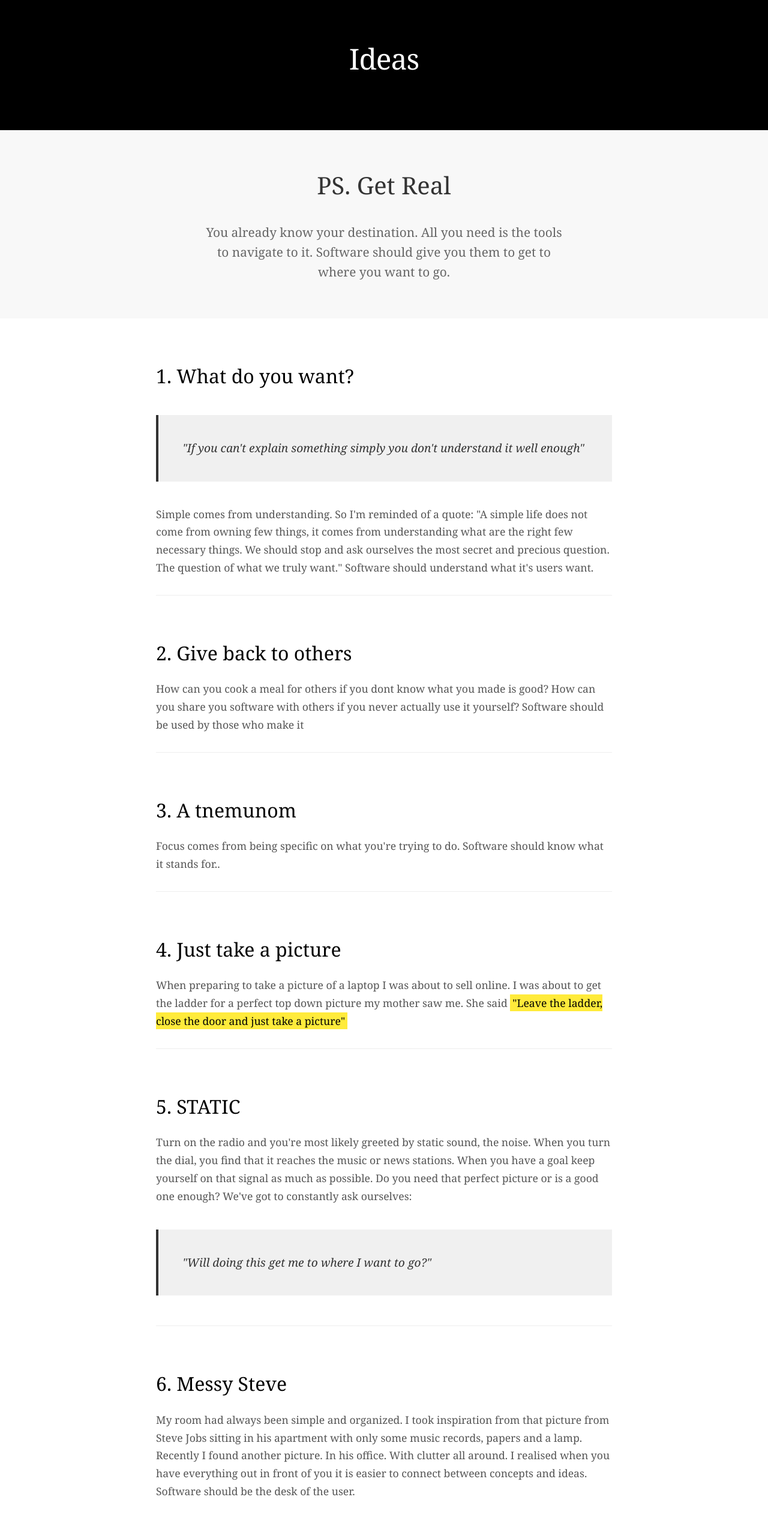
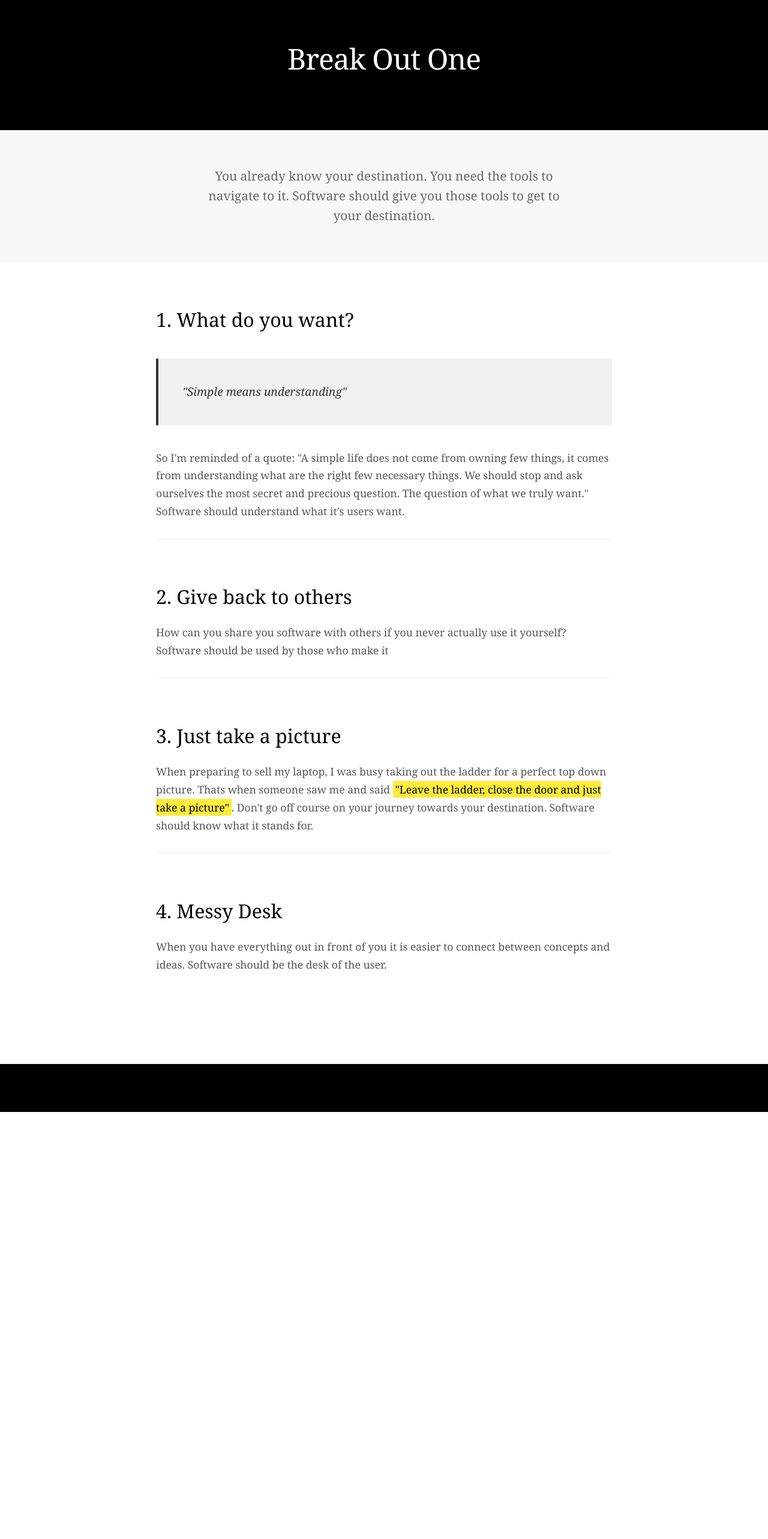
Before and after one commit to AlreadyArio/Outone, a Next.js app: page / in a window 1280 px wide. Shown: the top 2566 px of the page at 60% size. After the commit the page ends 1854 px from the top, so only its background shows below. Built offline with nearby package versions, Linux system fonts and the light colour scheme.

Commit message:
simpler ideas

```diff
--- a/src/app/page.js
+++ b/src/app/page.js
@@ -3,15 +3,14 @@ export default function Home() {
     <>
       <header className="header">
         <div className="container">
-          <h1>Ideas</h1>
+          <h1>Break Out One</h1>
           <p className="subtitle"></p>
         </div>
       </header>
 
       <section className="hero">
         <div className="container">
-          <h2>PS. Get Real</h2>
-          <p>You already know your destination. All you need is the tools to navigate to it. Software should give you them to get to where you want to go.</p>
+          <p>You already know your destination. You need the tools to navigate to it. Software should give you those tools to get to your destination.</p>
         </div>
       </section>
 
@@ -20,37 +19,24 @@ export default function Home() {
           <div className="principle">
             <h3>1. What do you want?</h3>
             <div className="quote">
-              &quot;If you can&apos;t explain something simply you don&apos;t understand it well enough&quot;
+              &quot;Simple means understanding&quot;
             </div>
-            <p>Simple comes from understanding. So I&apos;m reminded of a quote: &quot;A simple life does not come from owning few things, it comes from understanding what are the right few necessary things. We should stop and ask ourselves the most secret and precious question. The question of what we truly want.&quot; Software should understand what it&apos;s users want.</p>
+            <p>So I&apos;m reminded of a quote: &quot;A simple life does not come from owning few things, it comes from understanding what are the right few necessary things. We should stop and ask ourselves the most secret and precious question. The question of what we truly want.&quot; Software should understand what it&apos;s users want.</p>
           </div>
 
           <div className="principle">
             <h3>2. Give back to others</h3>
-            <p>How can you cook a meal for others if you dont know what you made is good? How can you share you software with others if you never actually use it yourself? Software should be used by those who make it</p>
+            <p>How can you share you software with others if you never actually use it yourself? Software should be used by those who make it</p>
           </div>
 
           <div className="principle">
-            <h3>3. A tnemunom</h3>
-            <p>Focus comes from being specific on what you&apos;re trying to do. Software should know what it stands for..</p>
+            <h3>3. Just take a picture</h3>
+            <p>When preparing to sell my laptop, I was busy taking out the ladder for a perfect top down picture. Thats when someone saw me and said <span className="highlight">&quot;Leave the ladder, close the door and just take a picture&quot;</span>. Don't go off course on your journey towards your destination. Software should know what it stands for.</p>
           </div>
 
           <div className="principle">
-            <h3>4. Just take a picture</h3>
-            <p>When preparing to take a picture of a laptop I was about to sell online. I was about to get the ladder for a perfect top down picture my mother saw me. She said <span className="highlight">&quot;Leave the ladder, close the door and just take a picture&quot;</span></p>
-          </div>
-
-          <div className="principle">
-            <h3>5. STATIC</h3>
-            <p>Turn on the radio and you&apos;re most likely greeted by static sound, the noise. When you turn the dial, you find that it reaches the music or news stations. When you have a goal keep yourself on that signal as much as possible. Do you need that perfect picture or is a good one enough? We&apos;ve got to constantly ask ourselves:</p>
-            <div className="quote">
-              &quot;Will doing this get me to where I want to go?&quot;
-            </div>
-          </div>
-
-          <div className="principle">
-            <h3>6. Messy Steve</h3>
-            <p>My room had always been simple and organized. I took inspiration from that picture from Steve Jobs sitting in his apartment with only some music records, papers and a lamp. Recently I found another picture. In his office. With clutter all around. I realised when you have everything out in front of you it is easier to connect between concepts and ideas. Software should be the desk of the user.</p>
+            <h3>4. Messy Desk</h3>
+            <p>When you have everything out in front of you it is easier to connect between concepts and ideas. Software should be the desk of the user.</p>
           </div>
         </div>
       </section>
```
